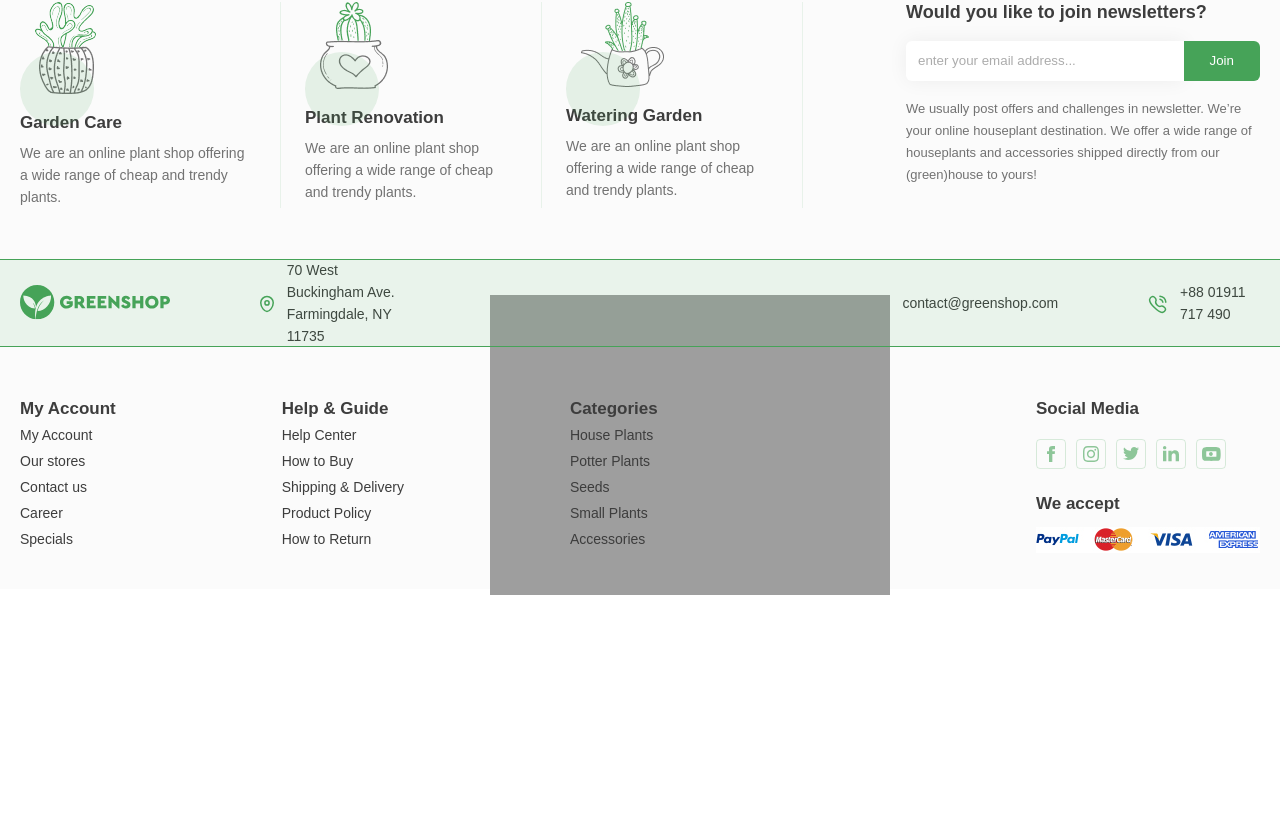
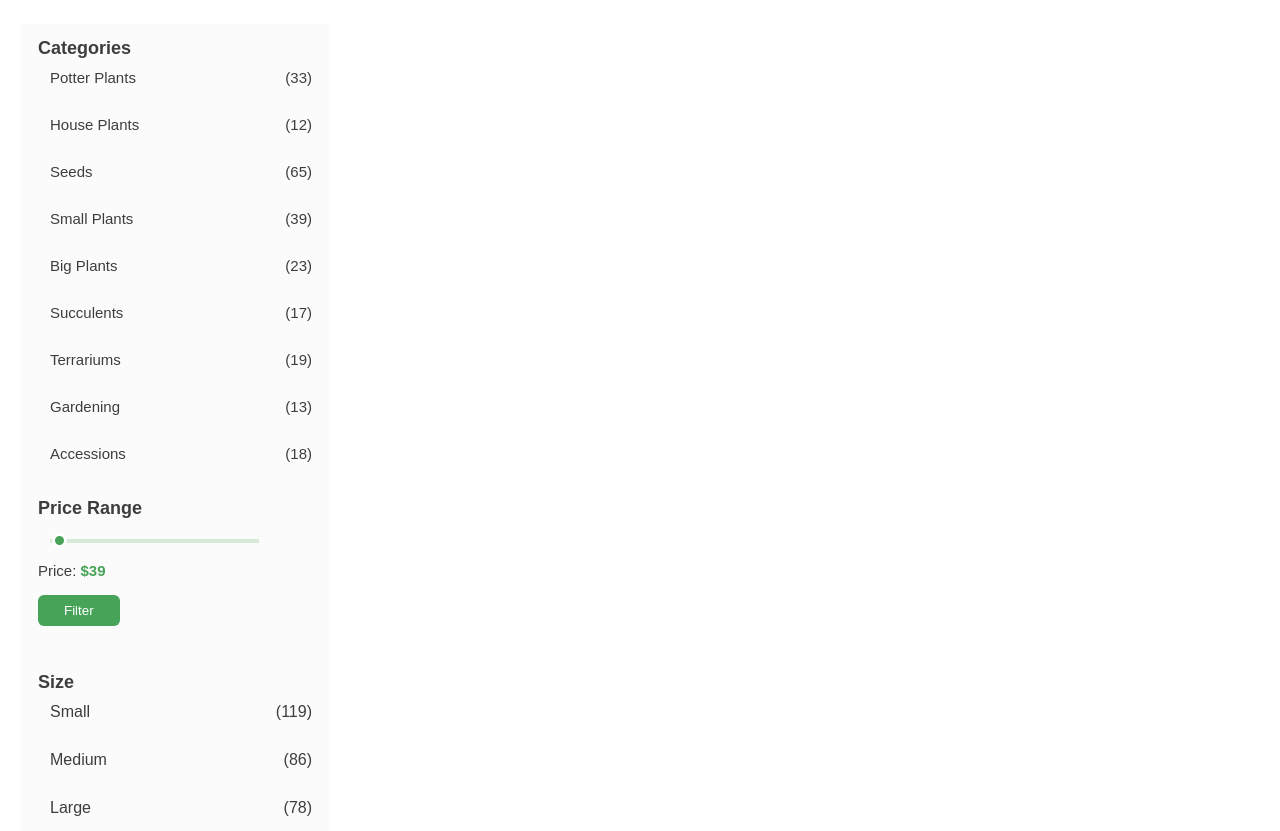
Before and after one commit to soto0/plants-shop, a React (Create React App) app: page / in a window 1280 px wide. Shown: the part 589-1420 px from the top of the page. Before the commit the page ends 1190 px from the top, so only its background shows below. Built offline with nearby package versions, Linux system fonts and the light colour scheme; grey boxes are pictures that could not be loaded; the HTML template or start-up script is replaced by a standard one.

Commit message:
add categories menu

```diff
--- a/src/App.css
+++ b/src/App.css
@@ -79,6 +79,10 @@ footer {
     margin-top: 44px;
 }
 
+.filter__button {
+    margin-top: 16px;
+    padding: 8px 26px;
+}
 
 .login {
     margin-left: 5px;
@@ -94,3 +98,32 @@ footer {
 .swiper-pagination-bullet-active {
     background: #46A358 !important;
 }
+
+input[type=range]::-webkit-slider-thumb {
+    -webkit-appearance: none;
+    appearance: none;
+    width: 15px;
+    height: 15px;
+    border-radius: 50%;
+    border: solid 3px white;
+    background: #46A358;
+    cursor: pointer;
+    opacity: 1;
+}
+
+input[type=range]::-moz-range-thumb {
+    width: 25px;
+    height: 25px;
+    background: #4CAF50;
+    cursor: pointer;
+}
+
+.price__count {
+    margin-top: 15px;
+    font-size: 15px;
+}
+
+.price__count span {
+    font-weight: 700;
+    color: #46A358;
+}
--- a/src/App.tsx
+++ b/src/App.tsx
@@ -11,7 +11,7 @@ const App = () => {
       <BrowserRouter>
         <Header />
         <Routes>
-          <Route path='' element={<MainPage />}></Route>
+          <Route path='/*' element={<MainPage />}></Route>
         </Routes>
         <Footer />
       </BrowserRouter>
--- /dev/null
+++ b/src/components/Categories/Categories.module.css
@@ -0,0 +1,73 @@
+.categories {
+    max-width: 310px;
+    margin-top: 46px;
+    padding: 14px 18px;
+    overflow: hidden;
+    background-color: #FBFBFB;
+}
+
+.title {
+    font-size: 18px;
+}
+
+.categories__list,
+.size__list {
+    margin-top: 10px;
+    padding-left: 12px;
+    display: flex;
+    flex-direction: column;
+    gap: 30px;
+}
+
+.categories__link {
+    font-size: 15px;
+}
+
+.categories__link_active,
+.categories__link_active span  {
+    font-weight: 700;
+    color: #46A358;
+}
+
+.price {
+    margin-top: 20px;
+}
+
+.price:hover {
+    opacity: 1;
+}
+
+.price__title {
+    font-size: 18px;
+    margin-top: 36px;
+}
+
+.price {
+    margin-left: 12px;
+    -webkit-appearance: none;
+    width: 209px;
+    height: 4px;
+    background: #46A35833;
+    outline: none;
+    opacity: 1;
+    -webkit-transition: .2s;
+    transition: opacity .2s;
+}
+
+.size__title {
+    font-size: 18px;
+    margin-top: 46px;
+}
+
+.size,
+.categories__link,
+.categories__link_active {
+    display: flex;
+    justify-content: space-between;
+}
+
+.banner {
+    margin-top: 25px;
+    width: 367px;
+    margin-left: -45px;
+}
--- /dev/null
+++ b/src/components/Categories/Categories.tsx
@@ -0,0 +1,38 @@
+import {FC} from 'react';
+import { NavLink } from 'react-router-dom';
+import s from './Categories.module.css';
+import Banner from './../../assets/images/banner.png';
+
+const Categories: FC = () => {
+    return (
+        <div className={s.categories}>
+            <h3 className={s.title}>Categories</h3>
+            <div className={s.categories__list}>
+                <NavLink to='House-Plants' className={({ isActive }) => isActive ? s.categories__link_active : s.categories__link}>Potter Plants<span>(33)</span></NavLink>
+                <NavLink to='Potter-Plants' className={({ isActive }) => isActive ? s.categories__link_active : s.categories__link}>House Plants<span>(12)</span></NavLink>
+                <NavLink to='Seeds' className={({ isActive }) => isActive ? s.categories__link_active : s.categories__link}>Seeds<span>(65)</span></NavLink>
+                <NavLink to='Small-Plants' className={({ isActive }) => isActive ? s.categories__link_active : s.categories__link}>Small Plants<span>(39)</span></NavLink>
+                <NavLink to='Big-Plants' className={({ isActive }) => isActive ? s.categories__link_active : s.categories__link}>Big Plants<span>(23)</span></NavLink>
+                <NavLink to='Succulents' className={({ isActive }) => isActive ? s.categories__link_active : s.categories__link}>Succulents<span>(17)</span></NavLink>
+                <NavLink to='Terrariums' className={({ isActive }) => isActive ? s.categories__link_active : s.categories__link}>Terrariums<span>(19)</span></NavLink>
+                <NavLink to='Gardening' className={({ isActive }) => isActive ? s.categories__link_active : s.categories__link}>Gardening<span>(13)</span></NavLink>
+                <NavLink to='Accessions' className={({ isActive }) => isActive ? s.categories__link_active : s.categories__link}>Accessions<span>(18)</span></NavLink>
+            </div>
+            <h3 className={s.price__title}>Price Range</h3>
+            <div className={s.price__block}>
+            <input type="range" min="39" max="1230" className={s.price} />
+            <p className="price__count">Price: <span>$39</span></p>
+            <button className="button filter__button">Filter</button>
+            </div>
+            <h3 className={s.size__title}>Size</h3>
+            <div className={s.size__list}>
+                <p className={s.size}>Small<span>(119)</span></p>
+                <p className={s.size}>Medium<span>(86)</span></p>
+                <p className={s.size}>Large<span>(78)</span></p>
+            </div>
+            <img src={Banner} alt="banner" className={s.banner} />
+        </div>
+    );
+};
+
+export default Categories;
--- a/src/components/Footer/Footer.module.css
+++ b/src/components/Footer/Footer.module.css
@@ -22,7 +22,7 @@
 
 .footer__block_ellipse {
     top: 0;
-    margin-top: 50px;
+    margin-top: 25px;
     position: absolute;
     width: 74px;
     height: 74px;
@@ -183,9 +183,6 @@
     .footer__block {
         width: 225px;
     }
-    .footer__block_ellipse {
-        margin-top: 25px;
-    }
     .footer__top {
         gap: 20px;
     }
--- a/src/pages/Main.tsx
+++ b/src/pages/Main.tsx
@@ -1,4 +1,5 @@
 import {FC} from 'react';
+import Categories from '../components/Categories/Categories';
 import Slider from '../components/Main/Slider/Slider';
 
 const MainPage: FC = () => {
@@ -6,6 +7,7 @@ const MainPage: FC = () => {
         <main>
             <div className="container">
                 <Slider />
+                <Categories />
             </div>
         </main>
     );
```
Also changed, not shown: src/assets/images/banner.png (added).
